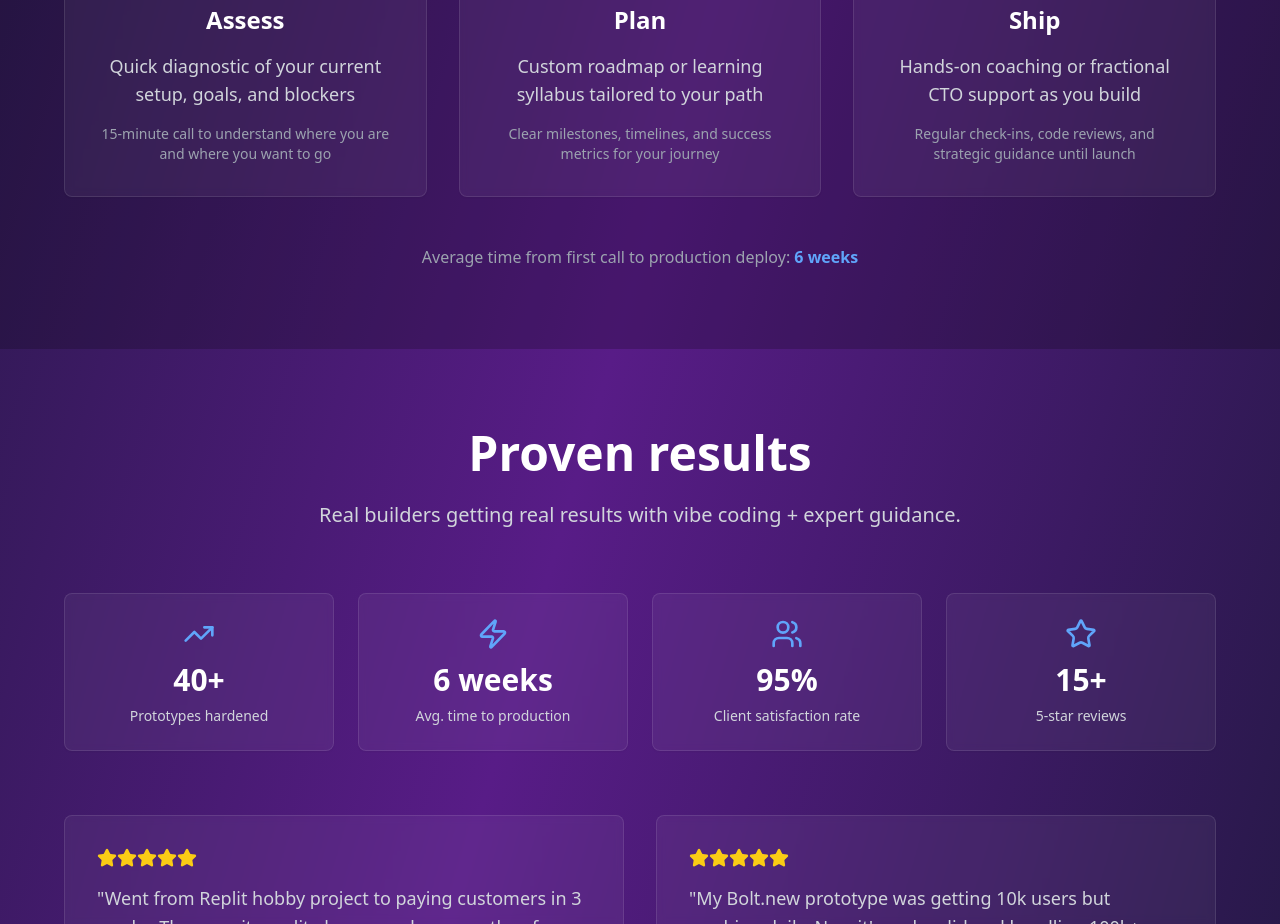
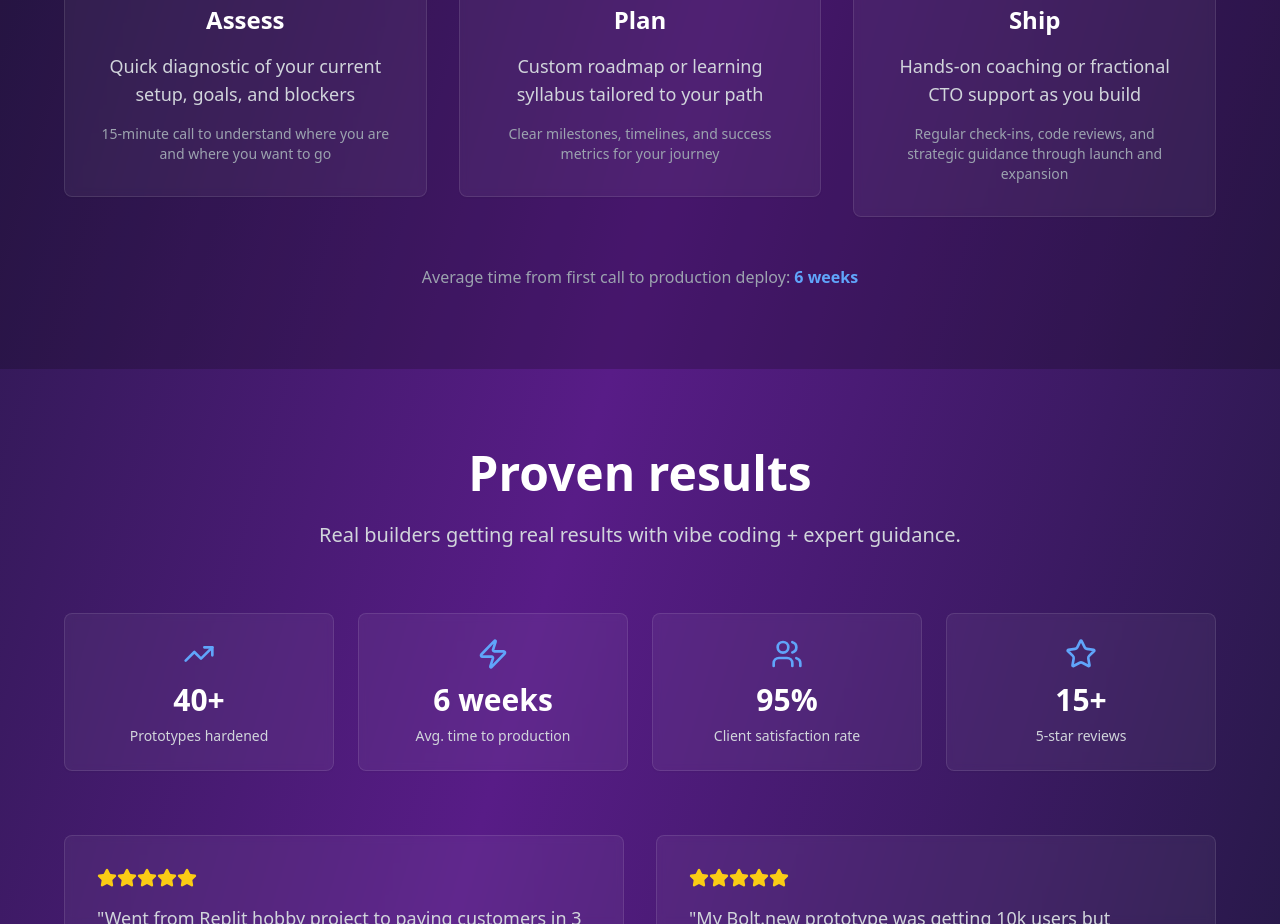
Before and after one commit to prodyssey/vibe-cto-dot-ai, a React (Vite) app: page / in a window 1280 px wide. Shown: the part 1960-2884 px from the top of the page. Built offline with nearby package versions, Linux system fonts and the light colour scheme.

Commit message:
Refactor: Update "How it works" details
Change "until launch" to "through launch and expansion" in the "How it works" section.

```diff
--- a/src/components/sections/HowItWorks.tsx
+++ b/src/components/sections/HowItWorks.tsx
@@ -1,4 +1,3 @@
-
 import { Card, CardContent } from "@/components/ui/card";
 import { Search, Map, Rocket } from "lucide-react";
 
@@ -20,7 +19,7 @@ export const HowItWorks = () => {
       icon: Rocket,
       title: "Ship",
       description: "Hands-on coaching or fractional CTO support as you build",
-      details: "Regular check-ins, code reviews, and strategic guidance until launch"
+      details: "Regular check-ins, code reviews, and strategic guidance through launch and expansion"
     }
   ];
 
```
